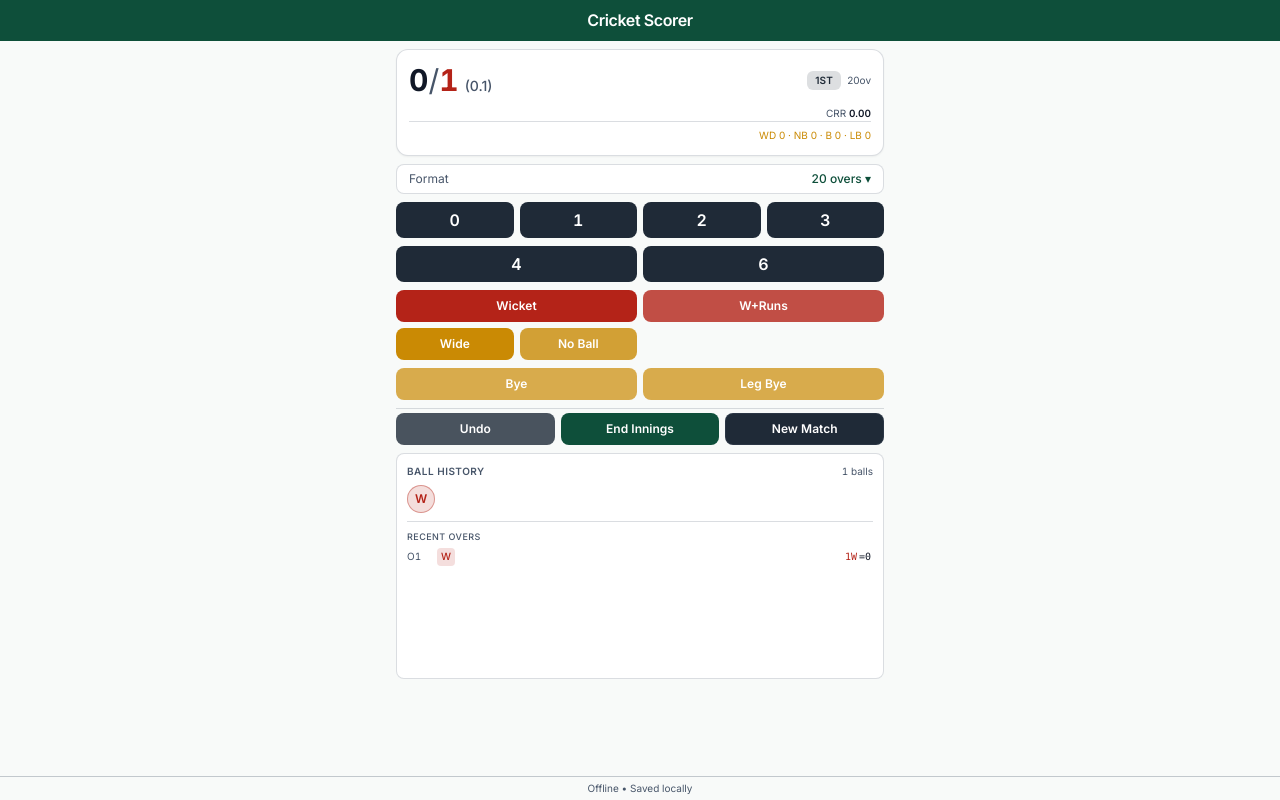
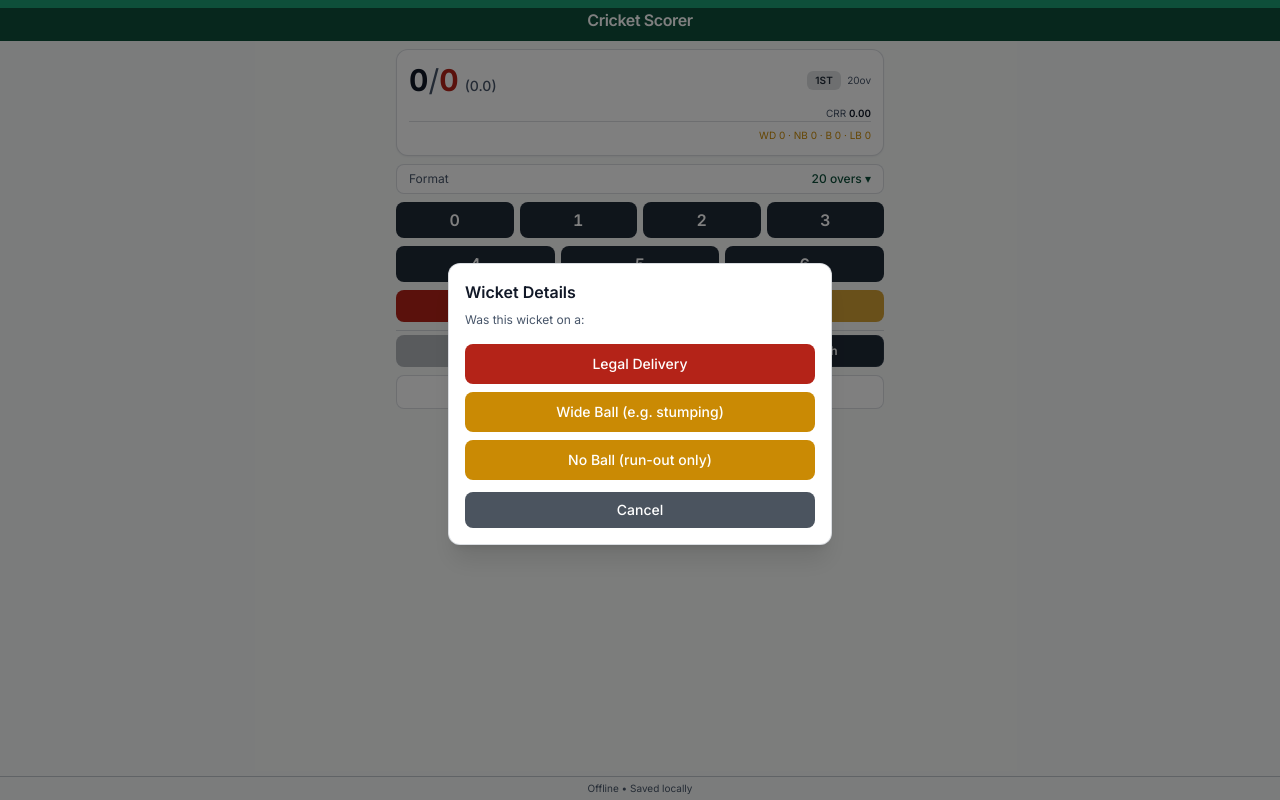
Before and after one commit to rahul2123/cricket-match-scoring-lite, a React (Vite) app: page / in a window 1280 px wide. Both pictures are taken after a click on the button "Wicket". Built offline with nearby package versions, Linux system fonts and the light colour scheme.

Commit message:
refactor: Streamline extra mode and wicket input by removing dedicated bye/leg-bye buttons, consolidating wicket types into a single dialog, and simplifying no-ball handling.

```diff
--- a/src/components/ScoringButtons.tsx
+++ b/src/components/ScoringButtons.tsx
@@ -19,7 +19,7 @@ interface ScoringButtonsProps {
   onSetTotalOvers: (totalOvers: number) => void;
 }
 
-type ExtraMode = 'bye' | 'legbye' | 'noball' | 'wicket' | null;
+type ExtraMode = 'bye' | 'legbye' | 'noball' | 'wicket' | 'noballwicket' | null;
 
 const QUICK_OVER_OPTIONS = [5, 10, 20];
 
@@ -44,7 +44,7 @@ export function ScoringButtons({
   const [extraMode, setExtraMode] = useState<ExtraMode>(null);
   const [showNewMatchConfirm, setShowNewMatchConfirm] = useState(false);
   const [showEndInningsConfirm, setShowEndInningsConfirm] = useState(false);
-  const [showWideWicketConfirm, setShowWideWicketConfirm] = useState(false);
+  const [showWicketTypeConfirm, setShowWicketTypeConfirm] = useState(false);
   const [showNoBallRunOutConfirm, setShowNoBallRunOutConfirm] = useState(false);
   const [pendingNoBallRuns, setPendingNoBallRuns] = useState(0);
   const [showOversSelector, setShowOversSelector] = useState(false);
@@ -54,16 +54,14 @@ export function ScoringButtons({
   const handleRunClick = (runs: number) => {
     if (!canScore) return;
 
-    if (extraMode === 'bye') {
-      onAddBye(runs);
+    if (extraMode === 'noball') {
+      // No ball without run-out confirmation - just add the runs
+      onAddNoBall(runs, false);
       setExtraMode(null);
-    } else if (extraMode === 'legbye') {
-      onAddLegBye(runs);
+    } else if (extraMode === 'noballwicket') {
+      // No ball + wicket (run-out) - automatically set isRunOut to true
+      onAddNoBall(runs, true);
       setExtraMode(null);
-    } else if (extraMode === 'noball') {
-      // Ask if there was a run-out
-      setPendingNoBallRuns(runs);
-      setShowNoBallRunOutConfirm(true);
     } else if (extraMode === 'wicket') {
       // Wicket with runs scored before (e.g., caught attempting second run)
       onAddWicket(runs);
@@ -80,13 +78,7 @@ export function ScoringButtons({
     setExtraMode(null);
   };
 
-  const handleByeClick = () => {
-    setExtraMode(extraMode === 'bye' ? null : 'bye');
-  };
 
-  const handleLegByeClick = () => {
-    setExtraMode(extraMode === 'legbye' ? null : 'legbye');
-  };
 
   const handleNoBallClick = () => {
     setExtraMode(extraMode === 'noball' ? null : 'noball');
@@ -94,18 +86,24 @@ export function ScoringButtons({
 
   const handleWicketClick = () => {
     if (!canScore) return;
-    // If already in wicket mode, cancel it
-    if (extraMode === 'wicket') {
-      setExtraMode(null);
-    } else {
-      // Default: wicket with 0 runs
-      setExtraMode('wicket');
-    }
+    // Show wicket type confirmation dialog
+    setShowWicketTypeConfirm(true);
   };
 
-  const handleQuickWicket = () => {
-    if (!canScore) return;
-    onAddWicket(0);
+  const handleWicketTypeConfirm = (type: 'legal' | 'noball' | 'wide') => {
+    setShowWicketTypeConfirm(false);
+
+    if (type === 'legal') {
+      // Legal delivery wicket - ask for runs
+      setExtraMode('wicket');
+    } else if (type === 'wide') {
+      // Wide + wicket (e.g. stumping)
+      onAddWideWicket();
+    } else if (type === 'noball') {
+      // No ball + wicket - only run-out possible on no ball
+      // Ask for runs, then automatically record as run-out
+      setExtraMode('noballwicket');
+    }
   };
 
   const handleNewMatchClick = () => {
@@ -161,6 +159,7 @@ export function ScoringButtons({
       case 'legbye': return 'Leg Bye';
       case 'noball': return 'No Ball';
       case 'wicket': return 'Wicket';
+      case 'noballwicket': return 'No Ball + Run-Out';
       default: return '';
     }
   };
@@ -169,6 +168,7 @@ export function ScoringButtons({
   const getModeStyles = () => {
     switch (extraMode) {
       case 'noball':
+      case 'noballwicket':
         return { bg: 'rgba(202, 138, 4, 0.15)', border: 'rgba(202, 138, 4, 0.35)', text: '#92400e', btn: '#CA8A04' };
       case 'wicket':
         return { bg: 'rgba(180, 35, 24, 0.12)', border: 'rgba(180, 35, 24, 0.35)', text: '#B42318', btn: '#B42318' };
@@ -179,7 +179,9 @@ export function ScoringButtons({
 
   const getRingColor = () => {
     switch (extraMode) {
-      case 'noball': return 'ring-cricket-extras';
+      case 'noball':
+      case 'noballwicket':
+        return 'ring-cricket-extras';
       case 'wicket': return 'ring-cricket-wicket';
       default: return 'ring-cricket-extras';
     }
@@ -207,7 +209,7 @@ export function ScoringButtons({
           style={{ backgroundColor: modeStyles.bg, borderColor: modeStyles.border, borderWidth: 1 }}
         >
           <span className="text-[11px]" style={{ color: modeStyles.text }}>
-            {extraMode === 'wicket' ? 'Tap 0 or runs' : extraMode === 'noball' ? 'Tap runs (1+scored)' : `Tap runs for ${getExtraModeLabel()}`}
+            {extraMode === 'wicket' ? 'Tap 0 or runs' : extraMode === 'noball' ? 'Tap runs (1+scored)' : extraMode === 'noballwicket' ? 'Tap runs (1+scored, run-out)' : `Tap runs for ${getExtraModeLabel()}`}
           </span>
           <button onClick={() => setExtraMode(null)} className="text-[11px] underline hover:opacity-80" style={{ color: modeStyles.btn }}>Cancel</button>
         </div>
@@ -227,14 +229,21 @@ export function ScoringButtons({
         ))}
       </div>
 
-      {/* Run Buttons - Row 2 (4 & 6) - same secondary, no neon */}
-      <div className="grid grid-cols-2 gap-1.5">
+      {/* Run Buttons - Row 2 (4, 5, 6) - same secondary, no neon */}
+      <div className="grid grid-cols-3 gap-1.5">
         <button
           onClick={() => handleRunClick(4)}
           disabled={!canScore}
           className={`${bigRunButton} hover:opacity-90 ${extraMode ? `ring-2 ${getRingColor()}` : ''}`}
         >
           4
+        </button>
+        <button
+          onClick={() => handleRunClick(5)}
+          disabled={!canScore}
+          className={`${bigRunButton} hover:opacity-90 ${extraMode ? `ring-2 ${getRingColor()}` : ''}`}
+        >
+          5
         </button>
         <button
           onClick={() => handleRunClick(6)}
@@ -246,23 +255,16 @@ export function ScoringButtons({
       </div>
 
       {/* Wicket = Muted Red only; Wide/No Ball = Mustard (extras) */}
-      <div className="grid grid-cols-4 gap-1.5">
+      <div className="grid grid-cols-3 gap-1.5">
         <button
-          onClick={handleQuickWicket}
+          onClick={handleWicketClick}
           disabled={!canScore}
-          className={`${extraButton} bg-cricket-wicket hover:opacity-90 text-white font-bold col-span-2`}
+          className={`${extraButton} bg-cricket-wicket hover:opacity-90 text-white font-bold`}
         >
           Wicket
         </button>
         <button
-          onClick={handleWicketClick}
-          disabled={!canScore}
-          className={`${extraButton} ${extraMode === 'wicket' ? 'bg-cricket-wicket text-white ring-2 ring-cricket-wicket' : 'bg-cricket-wicket/80 hover:bg-cricket-wicket/90 text-white'} col-span-2`}
-        >
-          W+Runs
-        </button>
-        <button
-          onClick={() => canScore && setShowWideWicketConfirm(true)}
+          onClick={() => canScore && onAddWide()}
           disabled={!canScore || extraMode !== null}
           className={`${extraButton} bg-cricket-extras hover:opacity-90 text-white`}
         >
@@ -277,23 +279,7 @@ export function ScoringButtons({
         </button>
       </div>
 
-      {/* Bye / Leg Bye - Extras = Mustard */}
-      <div className="grid grid-cols-2 gap-1.5">
-        <button
-          onClick={handleByeClick}
-          disabled={!canScore}
-          className={`${extraButton} ${extraMode === 'bye' ? 'bg-cricket-extras text-white ring-2 ring-cricket-extras' : 'bg-cricket-extras/70 hover:bg-cricket-extras/90 text-white'}`}
-        >
-          Bye
-        </button>
-        <button
-          onClick={handleLegByeClick}
-          disabled={!canScore}
-          className={`${extraButton} ${extraMode === 'legbye' ? 'bg-cricket-extras text-white ring-2 ring-cricket-extras' : 'bg-cricket-extras/70 hover:bg-cricket-extras/90 text-white'}`}
-        >
-          Leg Bye
-        </button>
-      </div>
+
 
       {/* Action row: Undo (neutral) | End Innings (primary green) | New Match (secondary) */}
       <div className="grid grid-cols-3 gap-1.5 pt-1 border-t border-cricket-target/20 dark:border-white/10">
@@ -318,11 +304,10 @@ export function ScoringButtons({
                 <button
                   key={overs}
                   onClick={() => handleOversChange(overs)}
-                  className={`py-2 rounded-lg text-sm font-medium transition-all tabular-nums ${
-                    selectedOvers === overs && customOvers === ''
-                      ? 'bg-cricket-primary dark:bg-cricket-dark-accent text-white'
-                      : 'bg-cricket-bg dark:bg-white/10 text-cricket-score dark:text-cricket-dark-text hover:opacity-80'
-                  }`}
+                  className={`py-2 rounded-lg text-sm font-medium transition-all tabular-nums ${selectedOvers === overs && customOvers === ''
+                    ? 'bg-cricket-primary dark:bg-cricket-dark-accent text-white'
+                    : 'bg-cricket-bg dark:bg-white/10 text-cricket-score dark:text-cricket-dark-text hover:opacity-80'
+                    }`}
                 >
                   {overs}
                 </button>
@@ -382,15 +367,37 @@ export function ScoringButtons({
         </div>
       )}
 
-      {/* Wide + Wicket - ball does not count */}
-      {showWideWicketConfirm && (
+      {/* Wicket Type Confirmation */}
+      {showWicketTypeConfirm && (
         <div className="fixed inset-0 bg-black/50 flex items-center justify-center z-50 p-3">
           <div className="bg-cricket-card dark:bg-cricket-dark-card rounded-xl p-4 max-w-sm w-full shadow-xl border border-cricket-target/20 dark:border-white/10">
-            <h3 className="text-base font-semibold text-cricket-score dark:text-cricket-dark-text mb-2">Wide</h3>
-            <p className="text-cricket-target dark:text-cricket-dark-text/70 text-xs mb-4">Wicket on this wide (e.g. stumping)? Ball will not count.</p>
-            <div className="flex gap-2">
-              <button onClick={() => { onAddWide(); setShowWideWicketConfirm(false); }} className="flex-1 py-2 rounded-lg bg-cricket-secondary/80 dark:bg-white/10 text-white dark:text-cricket-dark-text text-sm font-medium hover:opacity-90">No</button>
-              <button onClick={() => { onAddWideWicket(); setShowWideWicketConfirm(false); }} className="flex-1 py-2 rounded-lg bg-cricket-wicket text-white text-sm font-medium hover:opacity-90">Yes, Wicket</button>
+            <h3 className="text-base font-semibold text-cricket-score dark:text-cricket-dark-text mb-2">Wicket Details</h3>
+            <p className="text-cricket-target dark:text-cricket-dark-text/70 text-xs mb-4">Was this wicket on a:</p>
+            <div className="flex flex-col gap-2">
+              <button
+                onClick={() => handleWicketTypeConfirm('legal')}
+                className="w-full py-2.5 rounded-lg bg-cricket-wicket text-white text-sm font-medium hover:opacity-90"
+              >
+                Legal Delivery
+              </button>
+              <button
+                onClick={() => handleWicketTypeConfirm('wide')}
+                className="w-full py-2.5 rounded-lg bg-cricket-extras text-white text-sm font-medium hover:opacity-90"
+              >
+                Wide Ball (e.g. stumping)
+              </button>
+              <button
+                onClick={() => handleWicketTypeConfirm('noball')}
+                className="w-full py-2.5 rounded-lg bg-cricket-extras text-white text-sm font-medium hover:opacity-90"
+              >
+                No Ball (run-out only)
+              </button>
+              <button
+                onClick={() => setShowWicketTypeConfirm(false)}
+                className="w-full py-2 rounded-lg bg-cricket-secondary/80 dark:bg-white/10 text-white dark:text-cricket-dark-text text-sm font-medium hover:opacity-90 mt-1"
+              >
+                Cancel
+              </button>
             </div>
           </div>
         </div>
```
